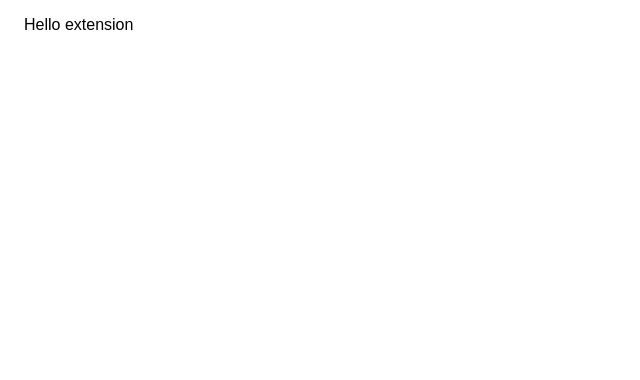
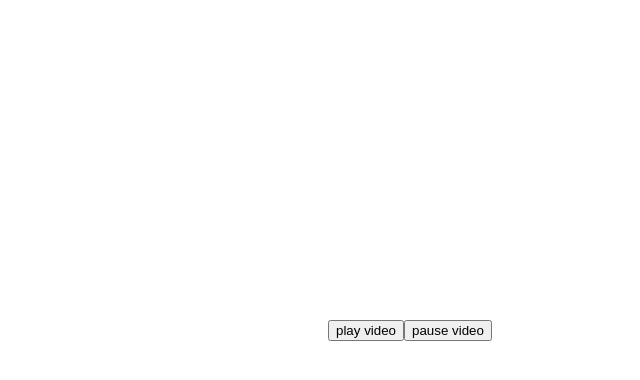
Before and after one commit to blazerius54/yt-extension, a React app: page / in a window 1280 px wide. Shown: the top 380 px of the page, without its empty margins (0-640 px from the left). Built offline with nearby package versions, Linux system fonts and the light colour scheme.

Commit message:
add content_security_policy and npm lib for yt

```diff
--- a/package.json
+++ b/package.json
@@ -25,6 +25,7 @@
   },
   "devDependencies": {
     "@babel/core": "^7.9.6",
+    "@babel/plugin-proposal-class-properties": "^7.8.3",
     "@babel/preset-env": "^7.9.6",
     "@babel/preset-react": "^7.9.4",
     "babel-loader": "^8.1.0",
@@ -32,6 +33,7 @@
     "css-loader": "^3.5.3",
     "html-loader": "^1.1.0",
     "html-webpack-plugin": "^4.3.0",
+    "react-youtube": "^7.11.2",
     "style-loader": "^1.2.1",
     "webpack": "^4.43.0",
     "webpack-cli": "^3.3.11",
--- a/public/index.html
+++ b/public/index.html
@@ -3,7 +3,7 @@
 <head>
     <meta charset="UTF-8">
     <meta name="viewport" content="width=device-width, initial-scale=1">
-    <link rel="manifest" href="<%= htmlWebpackPlugin.options.manifest %>" />
+<!--    <link rel="manifest" href="<%= htmlWebpackPlugin.options.manifest %>" />-->
     <title>YT</title>
 </head>
 <body>
--- a/src/App.jsx
+++ b/src/App.jsx
@@ -1,10 +1,36 @@
 import React from 'react';
+import YouTube from 'react-youtube';
 import './index.css';
 
 export default class App extends React.Component {
-  render() {
+  state = {player: null};
+
+  setPlayer = (e) => {
+    this.setState({
+      player: e.target,
+    })
+  };
+
+  render () {
     return (
-      <div className="App">Hello extension</div>
+      <div className='App'>
+        <YouTube
+          videoId="2g811Eo7K8U"
+          onReady={this.setPlayer}
+        />
+        <button onClick={() => {
+          console.log(this.state);
+          this.state.player.playVideo();
+        }}>
+          play video
+        </button>
+        <button onClick={() => {
+          console.log(this.state);
+          this.state.player.pauseVideo();
+        }}>
+          pause video
+        </button>
+      </div>
     )
   }
 }
--- a/src/index.css
+++ b/src/index.css
@@ -1,4 +1,4 @@
 .App {
-    margin: 1rem;
+    margin: 20rem;
     font-family: Arial, Helvetica, sans-serif;
 }
```
Also changed, not shown: .babelrc, 1 other file (tests, documents, lock files or other folders).
